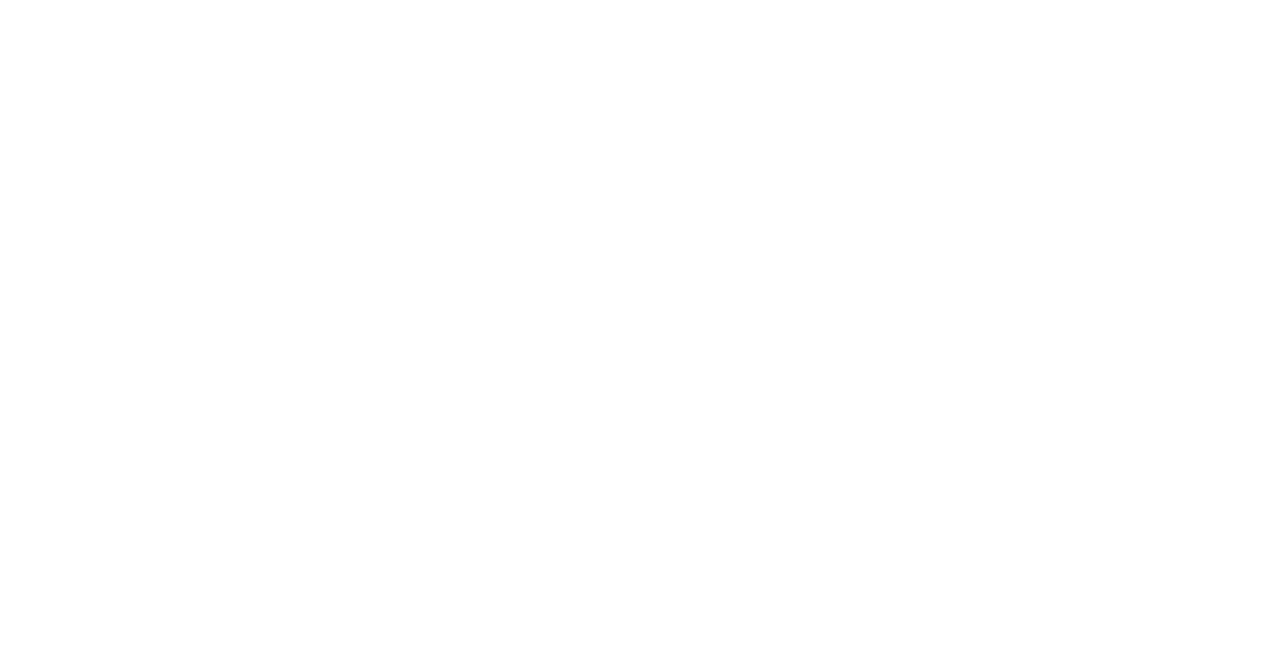
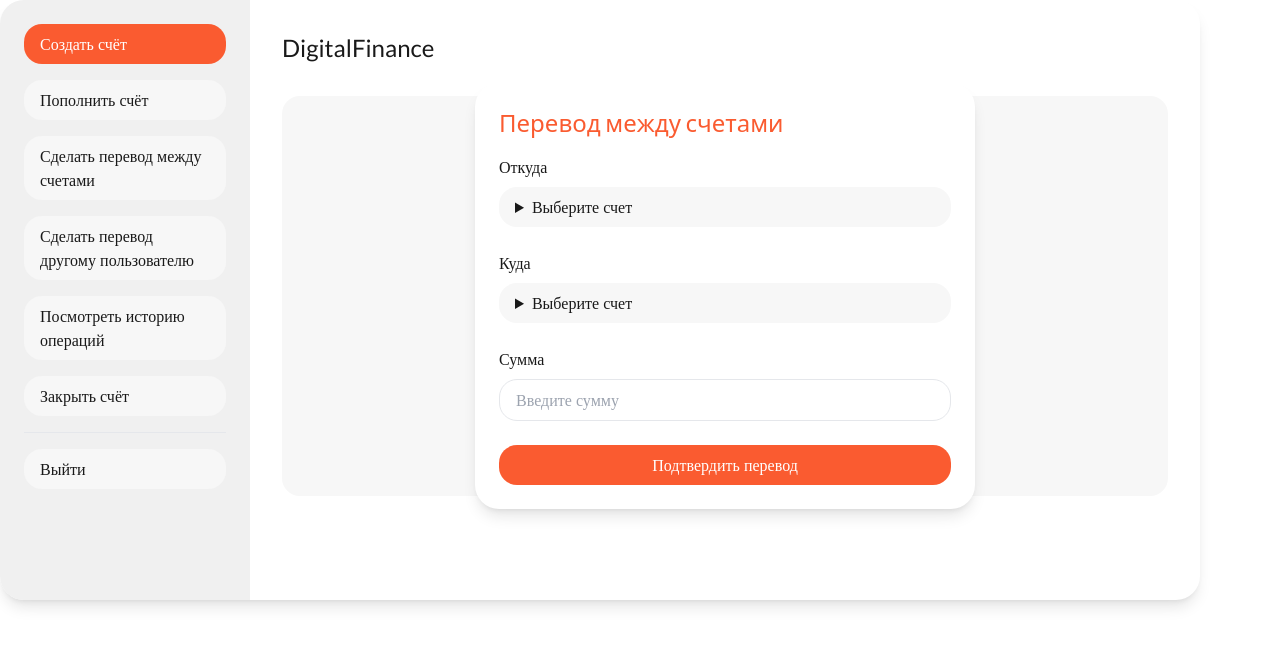
Before and after one commit to Modest80/DigitalFinance, a React (Vite) app in the folder digitalfinancereactapp.client/: page /cabinet/TransferBetween in a window 1280 px wide. Before the commit this address had no page. Shown: the top 646 px of the page. Built offline with nearby package versions, Linux system fonts and the light colour scheme.

Commit message:
Разбиение на компоненты

```diff
--- a/digitalfinancereactapp.client/src/Cabinet.jsx
+++ b/digitalfinancereactapp.client/src/Cabinet.jsx
@@ -1,33 +1,12 @@
 import React, { useState, useEffect } from "react";
-import { BrowserRouter as Router, Route, Routes, NavLink } from 'react-router-dom';
-//import Create from './Create';
+import { Route, Routes, Link } from 'react-router-dom';
+import Create from './Create';
 //import Deposit from './Deposit';
-//import Transfer from './Transfer';
+import TransferBetween from './TransferBetween';
 
 import "./css/cabinet.css";
 
 function Cabinet() {
-    const [accountTypes, setAccountTypes] = useState([]); // Состояние для хранения типов счетов
-    const [error, setError] = useState(null); // Для хранения возможных ошибок
-
-    useEffect(() => {
-        // Функция для получения данных с сервера
-        const fetchAccountTypes = async () => {
-            try {
-                const response = await fetch("localhost:5146/api/account-types"); // URL API для получения данных
-                if (!response.ok) {
-                    throw new Error("Ошибка при загрузке данных");
-                }
-                const data = await response.json(); // Предполагаем, что ответ в формате JSON
-                setAccountTypes(data); // Сохраняем данные в состояние
-            } catch (err) {
-                setError(err.message); // Обрабатываем ошибки
-            }
-        };
-
-        fetchAccountTypes(); // Вызываем функцию для получения данных при монтировании компонента
-    }, []);
-
     return (
         <div id="webcrumbs">
             <div className="w-[1200px] min-h-[600px] bg-neutral-50 rounded-lg shadow-lg flex">
@@ -35,15 +14,17 @@ function Cabinet() {
                     <nav>
                         <ul className="space-y-4">
                             <li>
-                                <NavLink to="/cabinet/create" activeClassName="active" className="block w-full text-left bg-primary text-white py-2 px-4 rounded-md">
+                                <Link to="/cabinet/create" className="block w-full text-left bg-primary text-white py-2 px-4 rounded-md">
                                     Создать счёт
-                                </NavLink>
+                                </Link>
                             </li>
                             <li>
                                 <button className="block w-full text-left bg-neutral-100 py-2 px-4 rounded-md hover:bg-neutral-300">Пополнить счёт</button>
                             </li>
                             <li>
-                                <button className="block w-full text-left bg-neutral-100 py-2 px-4 rounded-md hover:bg-neutral-300">Сделать перевод между счетами</button>
+                                <Link to="/cabinet/TransferBetween" className="block w-full text-left bg-neutral-100 py-2 px-4 rounded-md hover:bg-neutral-300">
+                                    Сделать перевод между счетами
+                                </Link>
                             </li>
                             <li>
                                 <button className="block w-full text-left bg-neutral-100 py-2 px-4 rounded-md hover:bg-neutral-300">Сделать перевод другому пользователю</button>
@@ -69,43 +50,11 @@ function Cabinet() {
 
                     <section className="bg-neutral-100 h-[400px] rounded-md flex justify-center items-center">
                         <Routes>
-                            <Route path="/cabinet/create" element={<Create />} />
-                            <Route path="/cabinet/deposit" element={<Deposit />} />
-                            <Route path="/cabinet/transfer" element={<Transfer />} />
+                            <Route path="create" element={<Create />} />
+                            {/*<Route path="/cabinet/deposit" element={<Deposit />} />*/}
+                            {/*<Route path="/cabinet/transfer" element={<Transfer />} />*/}
+                            <Route path="TransferBetween" element={<TransferBetween />} />
                         </Routes>
-
-
-                        <form className="bg-neutral-50 rounded-md shadow-md p-6 w-[500px] space-y-6">
-                            <h2 className="text-xl">Создать новый счёт</h2>
-                            <div>
-                                <label htmlFor="account-type" className="block mb-2">
-                                    Тип счёта
-                                </label>
-                                <details className="relative">
-                                    <summary className="cursor-pointer block w-full bg-neutral-100 py-2 px-4 rounded-md hover:bg-neutral-300">
-                                        Выберите тип счёта
-                                    </summary>
-                                    <ul className="absolute z-10 bg-neutral-50 w-full border rounded-md mt-2 shadow-lg">
-                                        {error ? (
-                                            <li className="py-2 px-4 text-red-500">Ошибка: {error}</li>
-                                        ) : accountTypes.length > 0 ? (
-                                            accountTypes.map((type) => (
-                                                <li key={type.id} className="py-2 px-4 hover:bg-neutral-200 cursor-pointer">
-                                                    {type.name}
-                                                </li>
-                                            ))
-                                        ) : (
-                                            <li className="py-2 px-4">Загрузка...</li>
-                                        )}
-                                    </ul>
-                                </details>
-                            </div>
-                            <div>
-                                <label htmlFor="account-name" className="block mb-2">Название счёта</label>
-                                <input type="text" id="account-name" className="w-full px-4 py-2 bg-neutral-100 rounded-md" placeholder="Введите название счёта" />
-                            </div>
-                            <button className="w-full bg-primary text-white py-2 px-4 rounded-full">Создать счёт</button>
-                        </form>
                     </section>
                 </main>
             </div>
--- /dev/null
+++ b/digitalfinancereactapp.client/src/Create.jsx
@@ -0,0 +1,68 @@
+import React, { useState, useEffect } from "react";
+import "./css/style.css";
+
+function Create() {
+
+    const [accountTypes, setAccountTypes] = useState([]); // Состояние для хранения типов счетов
+    const [error, setError] = useState(null); // Для хранения возможных ошибок
+
+    useEffect(() => {
+        // Функция для получения данных с сервера
+        const fetchAccountTypes = async () => {
+            try {
+                const response = await fetch("http://localhost:5146/api/TypesAccounts", {
+                    method: 'GET',
+                    headers: {
+                        'Content-Type': 'application/json',
+                    }
+
+                }); // URL API для получения данных
+                if (!response.ok) {
+                    throw new Error("Ошибка при загрузке данных");
+                }
+                const data = await response.json(); // Предполагаем, что ответ в формате JSON
+                setAccountTypes(data); // Сохраняем данные в состояние
+            } catch (err) {
+                setError(err.message); // Обрабатываем ошибки
+            }
+        };
+
+        fetchAccountTypes(); // Вызываем функцию для получения данных при монтировании компонента
+    }, []);
+
+    return (
+        <form className="bg-neutral-50 rounded-md shadow-md p-6 w-[500px] space-y-6">
+            <h2 className="text-xl">Создать новый счёт</h2>
+            <div>
+                <label htmlFor="account-type" className="block mb-2">
+                    Тип счёта
+                </label>
+                <details className="relative">
+                    <summary className="cursor-pointer block w-full bg-neutral-100 py-2 px-4 rounded-md hover:bg-neutral-300">
+                        Выберите тип счёта
+                    </summary>
+                    <ul className="absolute z-10 bg-neutral-50 w-full border rounded-md mt-2 shadow-lg">
+                        {error ? (
+                            <li className="py-2 px-4 text-red-500">Ошибка: {error}</li>
+                        ) : accountTypes.length > 0 ? (
+                            accountTypes.map((type) => (
+                                <li key={type.id} className="py-2 px-4 hover:bg-neutral-200 cursor-pointer">
+                                    {type.type}
+                                </li>
+                            ))
+                        ) : (
+                            <li className="py-2 px-4">Загрузка...</li>
+                        )}
+                    </ul>
+                </details>
+            </div>
+            <div>
+                <label htmlFor="account-name" className="block mb-2">Название счёта</label>
+                <input type="text" id="account-name" className="w-full px-4 py-2 bg-neutral-100 rounded-md" placeholder="Введите название счёта" />
+            </div>
+            <button className="w-full bg-primary text-white py-2 px-4 rounded-full">Создать счёт</button>
+        </form>
+    )
+}
+
+export default Create;
--- a/digitalfinancereactapp.client/src/TransferBetween.jsx
+++ b/digitalfinancereactapp.client/src/TransferBetween.jsx
@@ -1,6 +1,5 @@
 import React from "react";
-
-import "./style.css";
+import "./css/style.css";
 
 function TransferBetween(){
     return (
--- a/digitalfinancereactapp.client/src/main.jsx
+++ b/digitalfinancereactapp.client/src/main.jsx
@@ -15,7 +15,7 @@ createRoot(document.getElementById('root')).render(
                 <Route path="/auth" element={<Auth />} />
                 <Route path="/reg" element={<Reg />} />
                 <Route path="/rules" element={<Rules />} />
-                <Route path="/cabinet" element={<Cabinet />} />
+                <Route path="/cabinet/*" element={<Cabinet />} />
             </Routes>
         </Router>
   </StrictMode>,
```
